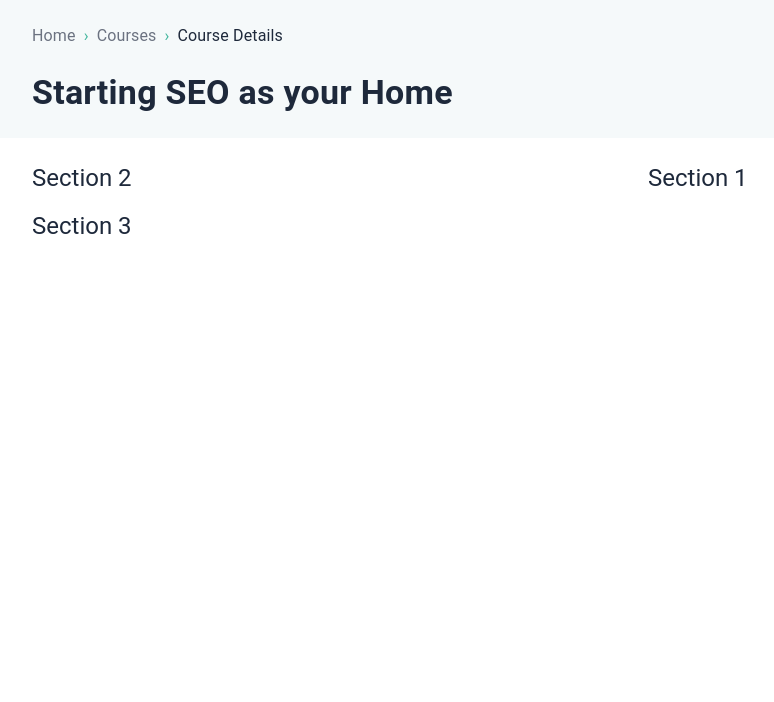
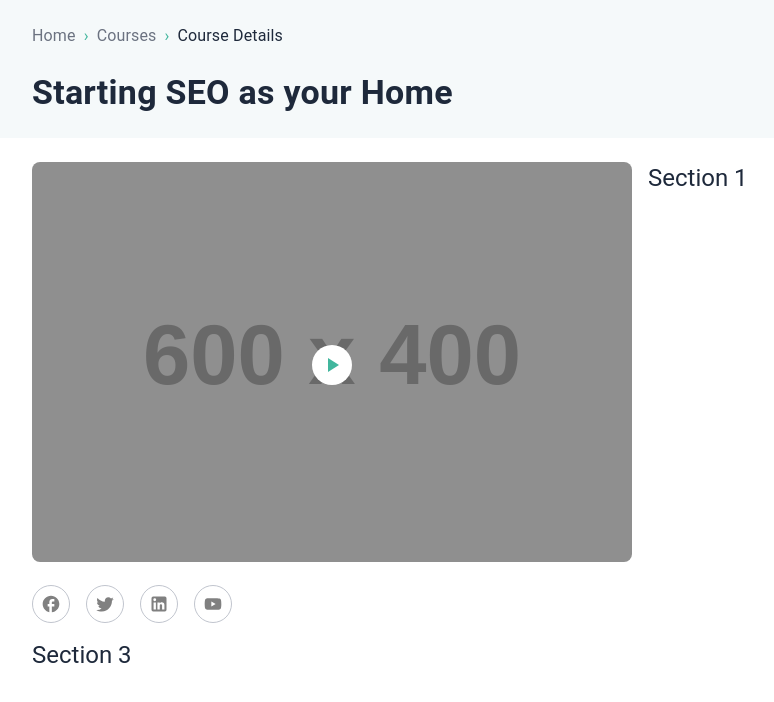
Before and after one commit to Kerolos2000/ITLegend, a React (Vite) app: page / in a window 1280 px wide. Shown: the top 702 px of the page, without its empty margins (0-774 px from the left). Built offline with nearby package versions, Linux system fonts and the light colour scheme.

Commit message:
feat: 🎸 add HomeVideoSection

```diff
--- a/src/pages/home/HomeLayout.tsx
+++ b/src/pages/home/HomeLayout.tsx
@@ -1,6 +1,8 @@
 import { Grid2, Typography } from '@mui/material';
 import React from 'react';
 import { Section } from 'src/components';
+
+import { HomeVideoSection } from './HomeVideoSection';
 
 export interface HomeLayoutProps {}
 
@@ -15,7 +17,7 @@ export const HomeLayout: React.FC<HomeLayoutProps> = () => {
 					size={{ md: 6, xs: 12 }}
 					sx={{ order: { md: 1, xs: 1 } }}
 				>
-					<Typography variant='h5'>Section 2</Typography>
+					<HomeVideoSection />
 				</Grid2>
 
 				<Grid2
--- /dev/null
+++ b/src/pages/home/HomeVideoSection.tsx
@@ -0,0 +1,73 @@
+import {
+	FacebookRounded,
+	LinkedIn,
+	PlayArrow,
+	Twitter,
+	YouTube,
+} from '@mui/icons-material';
+import { Box, IconButton, SvgIconTypeMap } from '@mui/material';
+import { OverridableComponent } from '@mui/material/OverridableComponent';
+import { Section } from 'src/components';
+
+export interface HomeVideoSectionProps {}
+
+const socialIcons: { icon: OverridableComponent<SvgIconTypeMap<{}, 'svg'>> }[] =
+	[
+		{ icon: FacebookRounded },
+		{ icon: Twitter },
+		{ icon: LinkedIn },
+		{ icon: YouTube },
+	];
+
+export const HomeVideoSection: React.FC<HomeVideoSectionProps> = () => {
+	return (
+		<Section
+			id='home-video-section'
+			subSection
+		>
+			<Box
+				sx={{
+					overflow: 'hidden',
+					position: 'relative',
+					width: '100%',
+				}}
+			>
+				<Box
+					alt='Video Thumbnail'
+					component='img'
+					src='https://placehold.co/600x400/FFFFFF/000000.png'
+					sx={{
+						borderRadius: 1,
+						filter: 'brightness(0.7)',
+						width: '100%',
+					}}
+				/>
+				<IconButton
+					sx={{
+						'&:hover': { backgroundColor: 'grey.300' },
+						backgroundColor: 'common.white',
+						left: '50%',
+						position: 'absolute',
+						top: '50%',
+						transform: 'translate(-50%, -50%)',
+					}}
+				>
+					<PlayArrow sx={{ color: 'primary.main' }} />
+				</IconButton>
+			</Box>
+			<Box sx={{ display: 'flex', gap: 2 }}>
+				{socialIcons.map(({ icon: Icon }, index) => (
+					<IconButton
+						key={index}
+						sx={{
+							border: theme => `1px solid ${theme.palette.secondary.light}`,
+							color: 'secondary.main',
+						}}
+					>
+						<Icon sx={{ fontSize: 20 }} />
+					</IconButton>
+				))}
+			</Box>
+		</Section>
+	);
+};
--- a/src/themes/theme.ts
+++ b/src/themes/theme.ts
@@ -29,8 +29,8 @@ export const lightTheme: ThemeOptions = {
 		secondary: {
 			contrastText: '#000000',
 			dark: '#9CA3AF',
-			light: '#E5E7EB',
-			main: '#F3F4F6',
+			light: '#c1c5ce',
+			main: '#808080',
 		},
 		success: {
 			contrastText: '#FFFFFF',
@@ -47,7 +47,7 @@ export const lightTheme: ThemeOptions = {
 		},
 	},
 	shape: {
-		borderRadius: 10,
+		borderRadius: 8,
 	},
 	typography: {
 		allVariants: {
```
